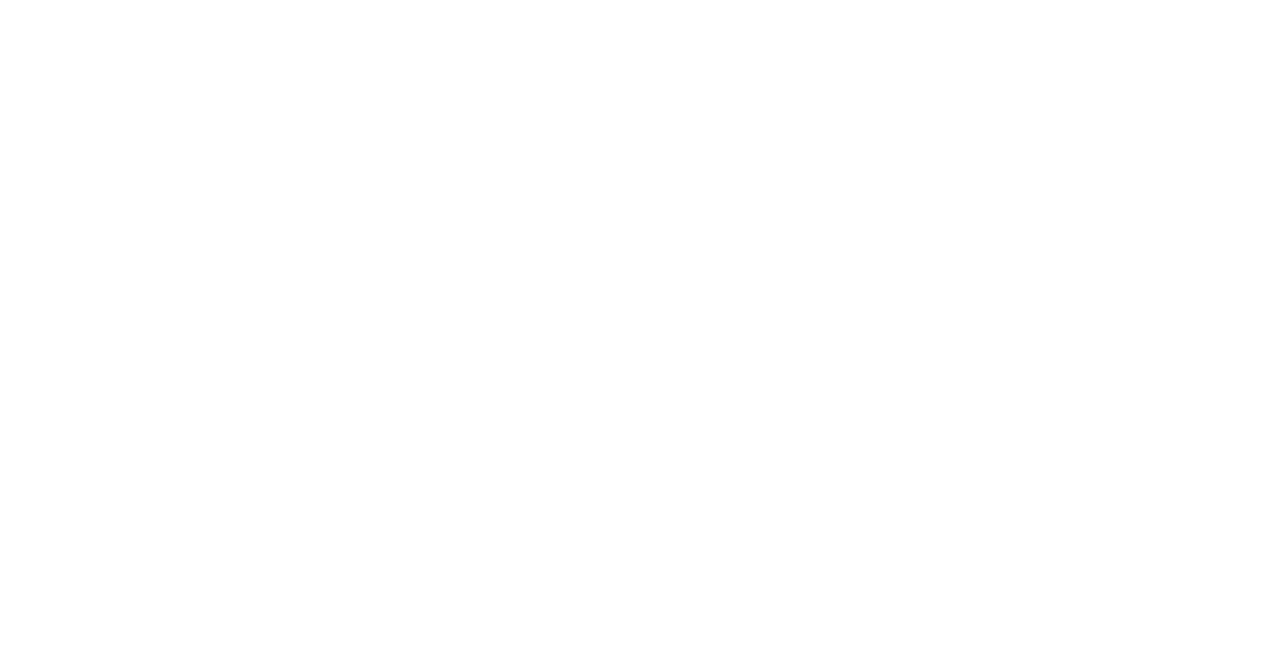
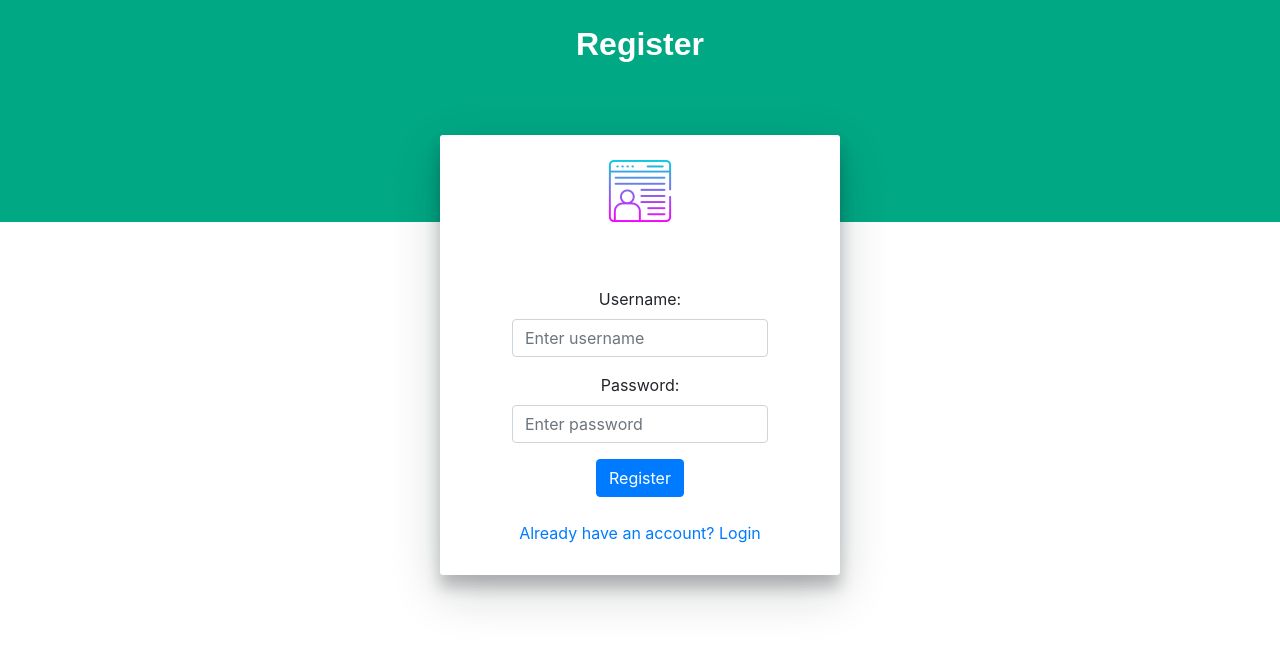
Before and after one commit to arpanam11/project_login_webpage, a React (Create React App) app in the folder myproject/: page /register in a window 1280 px wide. Before the commit this address had no page. Shown: the top 646 px of the page. Built offline with nearby package versions, Linux system fonts and the light colour scheme.

Commit message:
working on register

```diff
--- a/myproject/db.json
+++ b/myproject/db.json
@@ -9,6 +9,11 @@
       "id": "bdbb",
       "username": "Member",
       "password": "Member2024"
+    },
+    {
+      "id": "bb4f",
+      "username": "user",
+      "password": "user@2024"
     }
   ]
 }
--- a/myproject/src/App.js
+++ b/myproject/src/App.js
@@ -3,6 +3,7 @@
 import Homepage from './component/Homepage';
 import Login from './component/Login';
 import { BrowserRouter, Routes, Route } from 'react-router-dom';
+import Register from './component/Register';
 function App() {
   return (
     <div className="App">
@@ -10,6 +11,7 @@
         <Routes>
           <Route path="/" element={<Login />} />
           <Route path="/home" element={<Homepage />} />
+          <Route path="/register" element={<Register />} />
         </Routes>
       </BrowserRouter>
     </div>
--- a/myproject/src/component/Login.js
+++ b/myproject/src/component/Login.js
@@ -1,7 +1,7 @@
 import React, { useState } from 'react';
 import axios from 'axios';
 import '../style/login.css';
-import { useNavigate  , Link} from 'react-router-dom';
+import { useNavigate, Link } from 'react-router-dom';
 const Login = () => {
   const [username, setUsername] = useState('');
   const [password, setPassword] = useState('');
@@ -86,7 +86,13 @@
           </div>
 
           <button type="submit" class="btn btn-primary">Submit</button>
-          <p> <Link>Register with us</Link></p>
+          <div className='d-flex'>
+
+            {/* ... form fields and logic */}
+            <Link to="/register" >Register</Link>
+
+
+          </div>
         </form>
       </div>
     </div>
--- a/myproject/src/component/Register.js
+++ b/myproject/src/component/Register.js
@@ -1,9 +1,82 @@
-import React from 'react'
+import React, { useState, useEffect } from 'react';
+import axios from 'axios'; // Assuming you're using a frontend framework
+import '../style/login.css';
+import {  Link } from 'react-router-dom';
+const Register = () => {
+  const [formData, setFormData] = useState({
+    username: '',
+    password: '',
+  });
 
-const Register = () => {
+  const [registrationError, setRegistrationError] = useState('');
+
+  const handleChange = (event) => {
+    setFormData({ ...formData, [event.target.name]: event.target.value });
+  };
+
+  const handleSubmit = async (event) => {
+    event.preventDefault();
+
+    try {
+      const response = await axios.post('http://localhost:5000/users', formData); // Replace with your API endpoint
+      console.log('Registration successful:', response.data);
+      // Handle successful registration (e.g., redirect to login page)
+    } catch (error) {
+      console.error('Registration error:', error);
+      setRegistrationError('Registration failed. Please try again.'); // Display user-friendly error message
+    }
+  };
+
+  // Optional: Implement form validation (consider a validation library like Yup)
+
+  useEffect(() => {
+    // Code to fetch initial data from db.json (if needed)
+    // This is not recommended for production due to security concerns
+    // Consider using a secure backend API for user registration
+  }, []);
+
   return (
-    <div>Register</div>
-  )
-}
+    <div>
+    <div className='landing_head'>Register</div>
+    <div className='landing_h'></div>
+    <div className='landing_window p-4'>
+    <img src="./website.png" alt="register" class="img-fluid  mx-auto d-block" />
 
-export default Register
+      <form onSubmit={handleSubmit} className='px-5 pt-5'>
+        <div className="form-group mt-3">
+          <label htmlFor="username">Username:</label>
+          <input
+            type="text"
+            className="form-control" // Assuming Bootstrap classes
+            id="username"
+            placeholder="Enter username"
+            value={formData.username}
+            onChange={handleChange}
+            name="username" // Required for state update in handleChange
+          />
+        </div>
+        <div className="form-group">
+          <label htmlFor="password">Password:</label>
+          <input
+            type="password"
+            className="form-control" // Assuming Bootstrap classes
+            id="password"
+            placeholder="Enter password"
+            value={formData.password}
+            onChange={handleChange}
+            name="password" // Required for state update in handleChange
+          />
+        </div>
+        <button type="submit" class="btn btn-primary" >Register</button>
+        {registrationError && <p className="error">{registrationError}</p>}
+        <br></br>
+         <p className='pt-4'>
+              <Link to="/">Already have an account? Login</Link>
+            </p>
+      </form>
+    </div>
+    </div>
+  );
+};
+
+export default Register;
```
Also changed, not shown: myproject/public/website.png (added).
